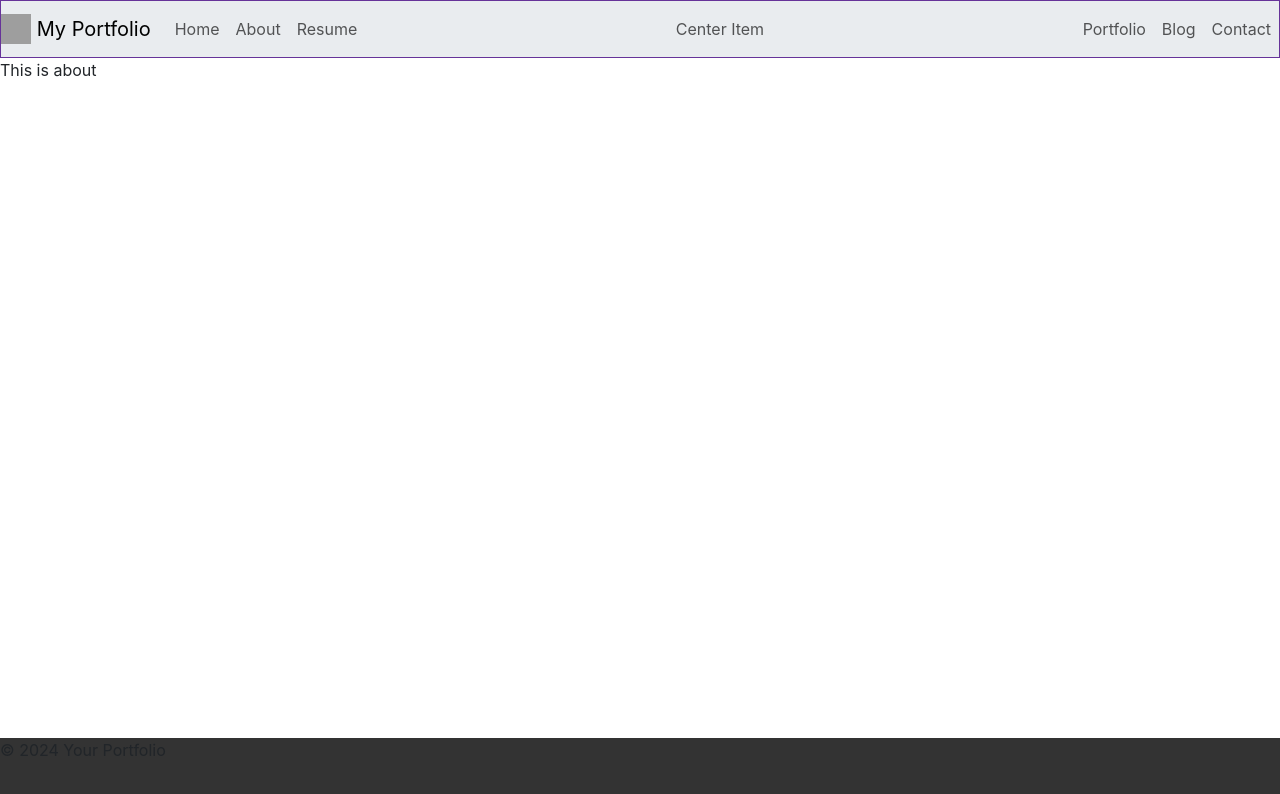
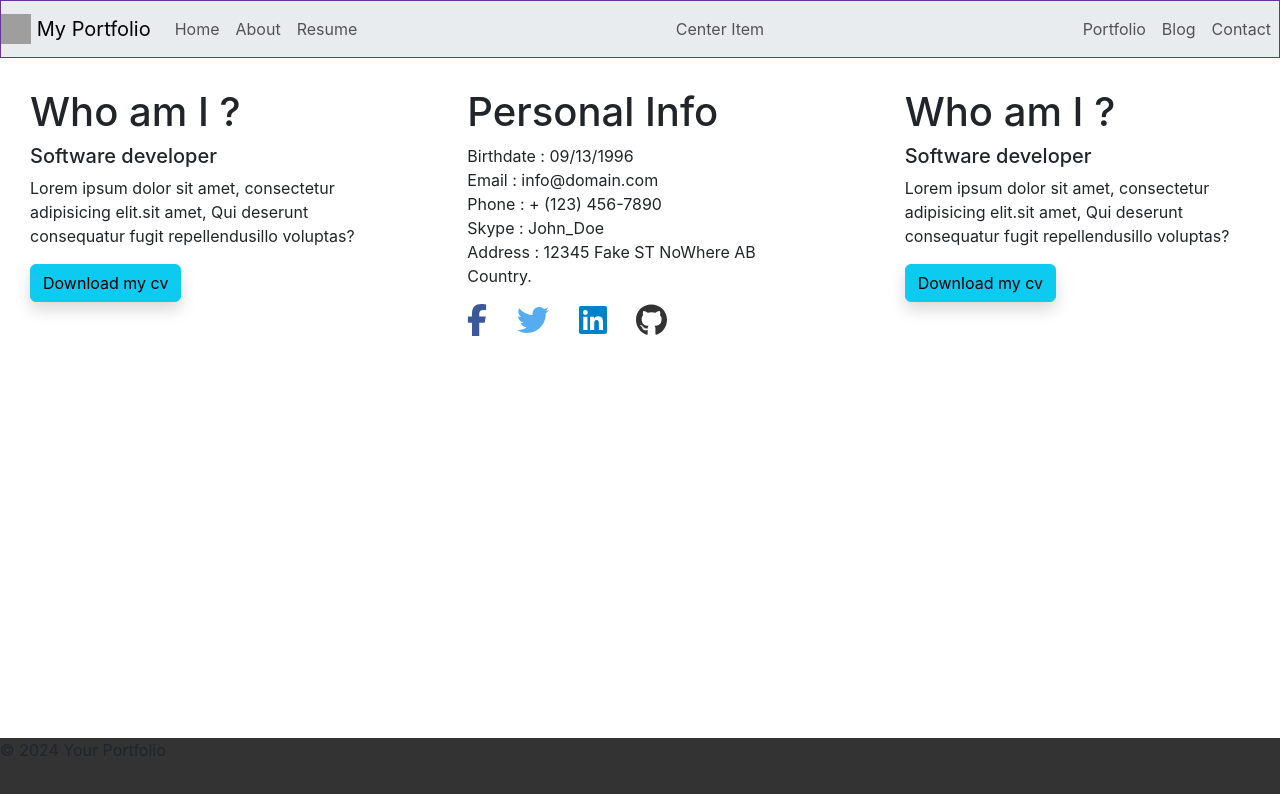
Before and after one commit to HussainShafayet/myportfolio, a React (Create React App) app: page /about in a window 1280 px wide. Shown: the top 794 px of the page. Built offline with nearby package versions, Linux system fonts and the light colour scheme; grey boxes are pictures that could not be loaded.

Commit message:
about layout added

```diff
--- a/src/components/general/SocialLink.js
+++ b/src/components/general/SocialLink.js
@@ -20,10 +20,10 @@ const socialMediaIcons = {
   };
 
 export default function SocialLink(props) {
-    let {socialMediaClass} = props;
+    let {customMediaClass} = props;
   return (
     <>
-        <div className={`${socialMediaClass}`}>
+        <div className={`${styles.socialMedia} ${customMediaClass}`}>
             {socialMediaOrder.map((platform) => (
                 <a key={platform} className={styles[platform]} href={socialMediaLinks[platform]} target="_blank" rel="noopener noreferrer">
                     <FontAwesomeIcon icon={socialMediaIcons[platform]} size='2x' />
--- a/src/components/general/SocilaLInk.module.css
+++ b/src/components/general/SocilaLInk.module.css
@@ -1,4 +1,13 @@
- .facebook{
+.socialMedia{
+    /*width: 20vw;*/
+    /*min-width: 20vw;*/
+    width: 200px;
+    display: flex;
+    justify-content: space-between;
+    align-items: center;
+}
+
+.facebook{
     color:  #3b5998 !important;
 }
  .twitter{
--- a/src/components/maincontent/About.js
+++ b/src/components/maincontent/About.js
@@ -1,8 +1,40 @@
 import React from 'react';
+import styles from './About.module.css'
+import SocialLink from '../general/SocialLink'
 
 function About(props) {
     return (
-        <div>This is about</div>
+        <>
+            <div className={styles.aboutContainer}>
+                <div className={styles.description}>
+                    <h1 className='mb-lg-2'>Who am I ?</h1>
+                    <h5 className='mb-2'>Software developer</h5>
+                    <p>
+                        Lorem ipsum dolor sit amet, consectetur adipisicing elit.sit amet, Qui deserunt consequatur fugit repellendusillo voluptas?
+                    </p>
+                    <button className='btn btn-info rounded shadow'>Download my cv</button>
+                </div>
+                <div className={styles.info}>
+                    <h1 className='mb-lg-2'>Personal Info</h1>
+                    <ul className="mt40 info list-unstyled">
+                        <li><span>Birthdate</span> : 09/13/1996</li>
+                        <li><span>Email</span> : info@domain.com</li>
+                        <li><span>Phone</span> : + (123) 456-7890</li>
+                        <li><span>Skype</span> : John_Doe</li>
+                        <li><span>Address</span> :  12345 Fake ST NoWhere AB Country.</li>
+                    </ul>
+                    <SocialLink />
+                </div>
+                <div className={styles.expertise}>
+                <h1 className='mb-lg-2'>Who am I ?</h1>
+                    <h5 className='mb-2'>Software developer</h5>
+                    <p>
+                        Lorem ipsum dolor sit amet, consectetur adipisicing elit.sit amet, Qui deserunt consequatur fugit repellendusillo voluptas?
+                    </p>
+                    <button className='btn btn-info rounded shadow'>Download my cv</button>
+                </div>
+            </div>
+        </>
     );
 }
 
--- /dev/null
+++ b/src/components/maincontent/About.module.css
@@ -0,0 +1,22 @@
+.aboutContainer{
+    width: 100%;
+    display: grid;
+    grid-template-columns: repeat(3, 1fr);
+    gap: 2rem;
+}
+
+.description{
+    padding: 30px;
+}
+.info{
+    padding: 30px;
+}
+.expertise{
+    padding: 30px;
+}
+
+@media (max-width: 768px) {
+    .aboutContainer {
+      grid-template-columns: 1fr;
+    }
+}
--- a/src/components/maincontent/Home.js
+++ b/src/components/maincontent/Home.js
@@ -6,7 +6,7 @@ function Home(props) {
     return (
         <div className={styles.homeContainer}>
 
-            <SocialLink socialMediaClass={styles.socialMedia} />
+            <SocialLink customMediaClass={styles.socialMedia} />
 
             <div className={styles['header-content']}>
                 <h4 className={styles['header-subtitle']}>Hello, I am</h4>
--- a/src/components/maincontent/Home.module.css
+++ b/src/components/maincontent/Home.module.css
@@ -62,12 +62,7 @@
 }
 
 .socialMedia{
-    width: 20vw;
-    min-width: 20vh;
-    display: flex;
-    justify-content: space-evenly;
-    align-items: center;
     position: absolute;
     top: 10px;
-    left: 15px;
+    left: 20px;
 }
```
